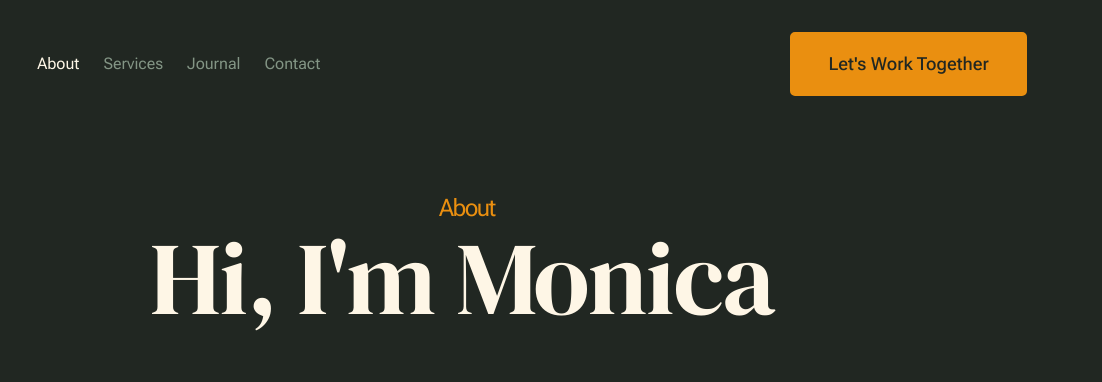
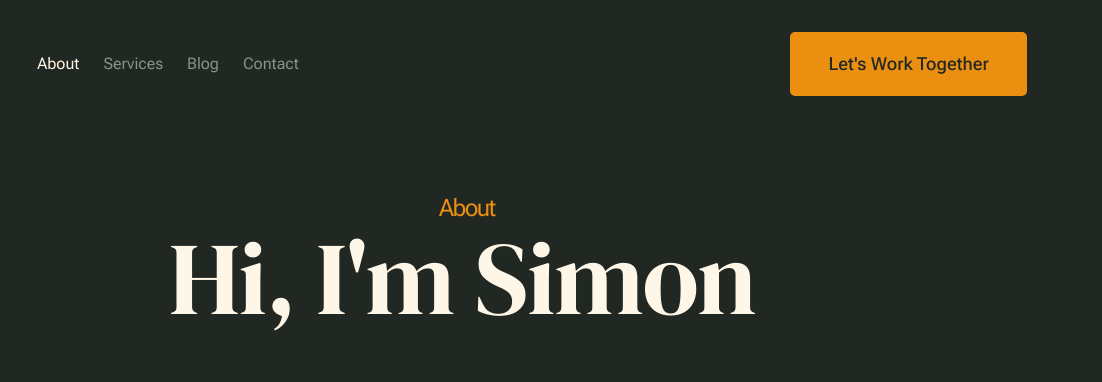
Before and after one commit to d1v1n3g0d/d1v1n3g0d.github.io, a plain HTML site: page about.html in a window 1280 px wide. Shown: the top 382 px of the page, 178-1280 px from the left. Drawn offline with Linux system fonts and the light colour scheme.

Commit message:
Minor text updates.

```diff
--- a/about.html
+++ b/about.html
@@ -68,7 +68,7 @@
                     <ul class="s-header__menu-links">
                         <li class="current"><a href="about.html">About</a></li>
                         <li><a href="services.html">Services</a></li>
-                        <li><a href="blog.html">Journal</a></li>
+                        <li><a href="blog.html">Blog</a></li>
                         <li><a href="contact.html">Contact</a></li>
                     </ul> <!-- s-header__menu-links -->
 
@@ -92,7 +92,7 @@
                         <div class="column xl-12">
                             <h1 class="page-title">
                                 <span class="page-title__small-type text-pretitle">About</span>
-                                Hi, I'm Monica
+                                Hi, I'm Simon
                             </h1>
 
                         </div>
```
